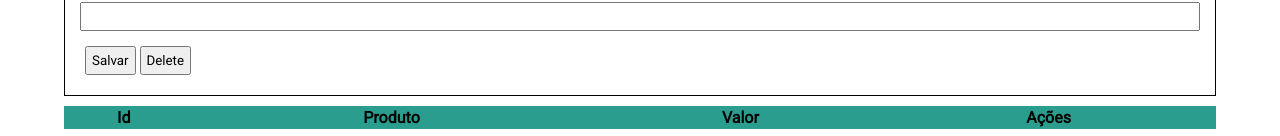
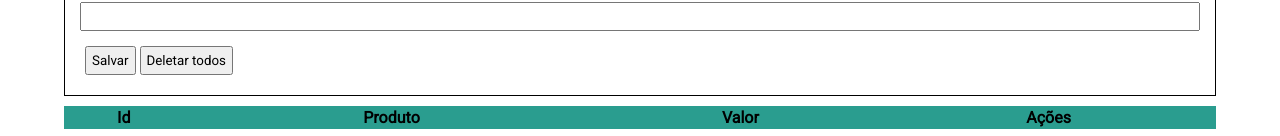
Before and after one commit to Felipe-Monte/Cadastro_de_produtos, a website: page index.html in a window 1280 px wide. Shown: the part 211-347 px from the top of the page. Drawn offline with Linux system fonts and the light colour scheme.

Commit message:
rename button

```diff
--- a/index.html
+++ b/index.html
@@ -34,7 +34,7 @@
 
         <div class="box_buttons">
           <button class="save">Salvar</button>
-          <button class="cancel">Delete</button>
+          <button class="cancel">Deletar todos</button>
         </div>
       </div>
 
```
